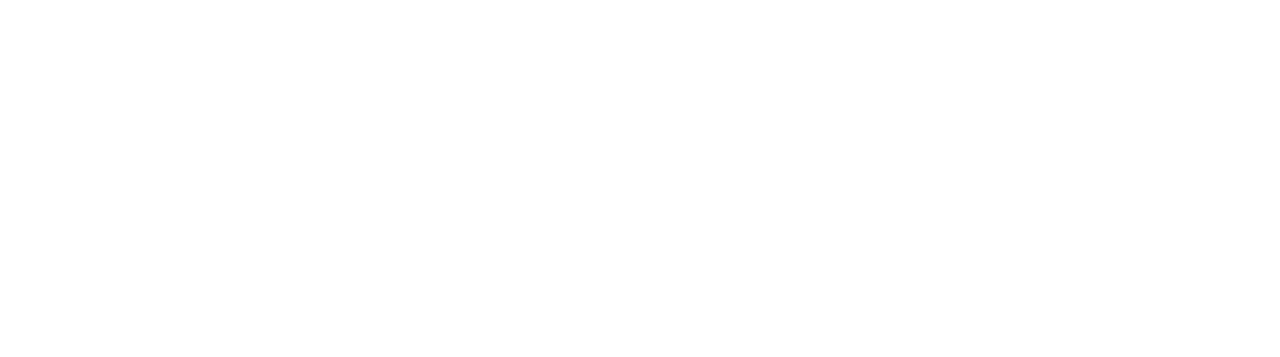
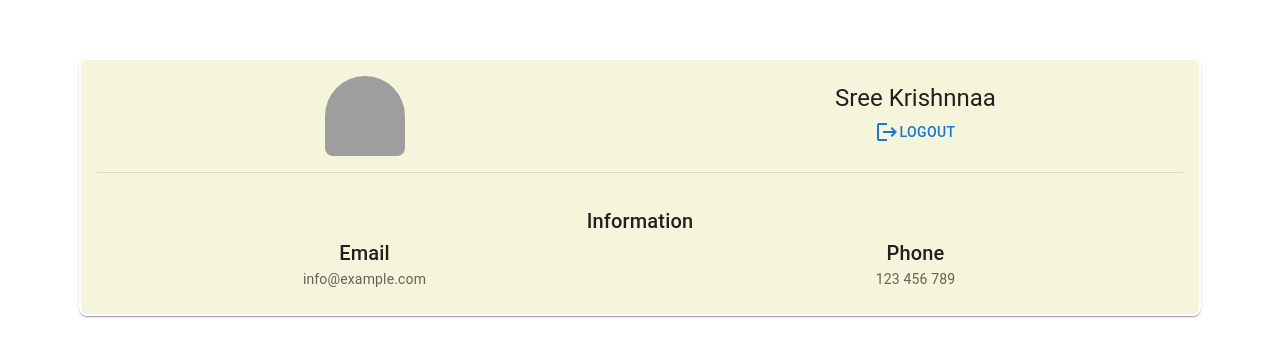
Before and after one commit to deepakkumaravelu/HoundVault, a React (Create React App) app: page /profile in a window 1280 px wide. Before the commit this address had no page. Shown: the part 213-570 px from the top of the page. Built offline with nearby package versions, Linux system fonts and the light colour scheme; grey boxes are pictures that could not be loaded.

Commit message:
Add files via upload

```diff
--- a/package.json
+++ b/package.json
@@ -11,6 +11,7 @@
     "@testing-library/jest-dom": "^5.17.0",
     "@testing-library/react": "^13.4.0",
     "@testing-library/user-event": "^13.5.0",
+    "axios": "^1.6.2",
     "react": "^18.2.0",
     "react-dom": "^18.2.0",
     "react-dropzone": "^14.2.3",
--- a/src/App.js
+++ b/src/App.js
@@ -9,6 +9,9 @@
 
 import About from './pages/About';
 import BasicAccordion from './pages/BasicAccordion';
+import MainPage from './pages/MainPage';
+import Extra from './pages/Extra';
+import PersonalProfile from './pages/PersonalProfile';
 
 
 
@@ -20,23 +23,21 @@
   return (
     <div className="App">
       <BrowserRouter>
-
-      <Routes>
+     <Routes>
 <Route index element={<Home/>}/>
 <Route path='/home' element={<Home/>}/>
 <Route path='/signup' element={<SignUp/>}/>
 <Route path='/signin' element={<SignIn/>}/>
 <Route path='/about' element={<About/>}/>
-
-
-      </Routes>
-
-    </BrowserRouter>
+<Route path='/main' element={<MainPage/>}/>
+<Route path='/profile' element={<PersonalProfile/>}/>
+ </Routes>
+ </BrowserRouter>
 
 
 
 
-    </div>
+   </div>
   );
 }
 
--- a/src/pages/About.js
+++ b/src/pages/About.js
@@ -142,13 +142,15 @@
 
         </div>
         <p>
+<h2>
+Welcome to Hound Vault !
+            We understand the challenges of managing
+            academic materials,<br></br> and we're here to simplify the process for you.
+            <br></br>
+</h2>
 
 
 
-            Welcome to Hound Vault !
-            We understand the challenges of managing
-            academic materials,<br></br> and we're here to simplify the process for you.
-            <br></br>
             <h3>Our Mission</h3>
 
             At Hound Vault, our mission is to provide students with a secure and user-friendly platform to store and organize <br></br>their study materials. We believe that a well-designed digital vault can make a significant difference in how students approach their academic journey.
--- /dev/null
+++ b/src/pages/Extra.js
@@ -0,0 +1,92 @@
+import React, { useState, useEffect } from 'react';
+import axios from 'axios';
+import Box from '@mui/material/Box';
+import AppBar from '@mui/material/AppBar';
+import Toolbar from '@mui/material/Toolbar';
+import Typography from '@mui/material/Typography';
+import Button from '@mui/material/Button';
+import TextField from '@mui/material/TextField';
+import IconButton from '@mui/material/IconButton';
+import CloudUploadIcon from '@mui/icons-material/CloudUpload';
+import SearchIcon from '@mui/icons-material/Search';
+
+function Extra()
+{
+  const [selectedFile, setSelectedFile] = useState(null);
+  const [fileList, setFileList] = useState([]);
+  const [searchTerm, setSearchTerm] = useState('');
+
+  const handleFileChange = (event) => {
+    setSelectedFile(event.target.files[0]);
+  };
+
+  const handleFileUpload = async () => {
+    if (selectedFile) {
+      const formData = new FormData();
+      formData.append('file', selectedFile);
+
+      try {
+        await axios.post('YOUR_UPLOAD_API_ENDPOINT', formData);
+        fetchFileList();
+      } catch (error) {
+        console.error('Error uploading file:', error);
+      }
+    }
+  };
+
+  const fetchFileList = async () => {
+    try {
+      const response = await axios.get('YOUR_FETCH_API_ENDPOINT');
+      setFileList(response.data);
+    } catch (error) {
+      console.error('Error fetching file list:', error);
+    }
+  };
+
+  const handleSearch = () => {
+    // Implement your search functionality here
+  };
+
+  useEffect(() => {
+    fetchFileList();
+  }, []);
+
+  return (
+    <Box sx={{ display: 'flex', flexDirection: 'column', alignItems: 'center', padding: '40px'}}>
+      <AppBar position="static" sx={{ marginBottom: '40px',borderRadius:"15px",height:"100px",padding:"15px",backgroundColor:"beige",color:"black" }}>
+        <Toolbar>
+          <Typography variant="h5" component="div" sx={{ flexGrow: 1, textAlign: 'left' }}>
+          Upload your files
+          </Typography>
+          <TextField sx={{backgroundColor:"white"}}
+            label="Search files..."
+            variant="outlined"
+            value={searchTerm}
+            onChange={(e) => setSearchTerm(e.target.value)}
+          />
+          <IconButton onClick={handleSearch} color="inherit">
+            <SearchIcon />
+          </IconButton>
+          <input
+            type="file"
+            accept=".pdf,.doc,.docx"
+            style={{ display: 'none' }}
+            id="file-upload"
+            onChange={handleFileChange}
+          />
+          <label htmlFor="file-upload">
+            <IconButton component="span" color="inherit">
+              <CloudUploadIcon />
+            </IconButton>
+          </label>
+          <Button color="inherit" onClick={handleFileUpload}>
+            Upload
+          </Button>
+        </Toolbar>
+      </AppBar>
+      {/* Your other components go here */}
+    </Box>
+  );
+};
+
+export default Extra;
--- /dev/null
+++ b/src/pages/MainPage.js
@@ -0,0 +1,41 @@
+import * as React from 'react';
+import AppBar from '@mui/material/AppBar';
+import Box from '@mui/material/Box';
+import Toolbar from '@mui/material/Toolbar';
+import Typography from '@mui/material/Typography';
+import Button from '@mui/material/Button';
+
+import Extra from './Extra';
+
+export default function MainPage() {
+    // create a new `Date` object
+const now = new Date();
+
+
+// get the current date and time as a string
+const currentTime = now.toLocaleTimeString();
+
+console.log(currentTime); // output: "7/20/2021, 2:28:15 PM" (will vary depending on your time zone)
+  return (
+    <div>
+  <Box sx={{ flexGrow: 1 }}>
+
+
+<AppBar position="static">
+  <Toolbar>
+
+    <Typography variant="h6" component="div" sx={{ flexGrow: 1,textAlign:"left" }}>
+    Welcome to  Hound Vault
+    </Typography>
+    <a style={{color:"white"}} href="/main" ><Button color="inherit">DashBoard</Button></a>
+    <a style={{color:"white"}} href="/profile" ><Button color="inherit">profile</Button></a>
+
+<Button color="inherit">{currentTime}</Button>
+  </Toolbar>
+</AppBar>
+</Box>
+<Extra/>
+    </div>
+
+  );
+}
--- /dev/null
+++ b/src/pages/PersonalProfile.js
@@ -0,0 +1,90 @@
+import React from 'react';
+import {
+  Container,
+  Grid,
+  Card,
+  CardContent,
+  Typography,
+  Divider,
+  Button,
+} from '@mui/material';
+import Avatar from '@mui/material/Avatar';
+import LogoutIcon from '@mui/icons-material/Logout';
+
+export default function PersonalProfile() {
+  return (
+    <Container
+      className="py-5"
+      style={{
+        backgroundColor: 'white',
+        display: 'flex',
+        flexDirection: 'column',
+        alignItems: 'center',
+        justifyContent: 'center',
+        height: '100vh',
+      }}
+    >
+      <Grid
+        container
+        justifyContent="center"
+        alignItems="center"
+        padding="15px"
+        sx={{ height: '100%' }}
+      >
+        <Card
+          sx={{
+            borderRadius: '.5rem',
+            border: 'solid 2px #fff',
+            width: '100%',
+            textAlign: 'center',
+            backgroundColor:'beige'
+
+          }}
+        >
+          <CardContent>
+            <Grid container spacing={2} alignItems="center" justifyContent="center">
+              <Grid item xs={12} md={6}>
+                <Avatar
+                  src="https://w7.pngwing.com/pngs/348/769/png-transparent-computer-icons-user-profile-material-design-profile-monochrome-black-account-thumbnail.png"
+                  sx={{
+                    width: 80,
+                    height: 80,
+                    margin: 'auto',
+                    borderBottomLeftRadius: '.5rem',
+                    borderBottomRightRadius: '.5rem',
+                  }}
+                />
+              </Grid>
+              <Grid item xs={12} md={6}>
+                <Typography variant="h5">Sree Krishnnaa</Typography>
+                <a href="/home">
+                  <Button>
+                    <LogoutIcon /> Logout
+                  </Button>
+                </a>
+              </Grid>
+            </Grid>
+
+            <Divider sx={{ mt: 2, mb: 4 }} />
+
+            <Typography variant="h6">Information</Typography>
+            <Grid container spacing={2}>
+              <Grid item xs={6} className="mb-3">
+                <Typography variant="h6">Email</Typography>
+                <Typography variant="body2" color="textSecondary">
+                  info@example.com
+                </Typography>
+              </Grid>
+              <Grid item xs={6} className="mb-3">
+                <Typography variant="h6">Phone</Typography>
+                <Typography variant="body2" color="textSecondary">
+                  123 456 789
+                </Typography>
+              </Grid>
+            </Grid>
+          </CardContent>
+        </Card>
+      </Grid>
+    </Container>
+  );
+}
--- a/src/pages/SignIn.js
+++ b/src/pages/SignIn.js
@@ -77,6 +77,7 @@
               control={<Checkbox value="remember" color="primary" />}
               label="Remember me"
             />
+            <a href="/main">
             <Button
               type="submit"
               fullWidth
@@ -85,6 +86,8 @@
             >
               Sign In
             </Button>
+            </a>
+
             <Grid container sx={{alignContent:'center'}}>
               <Grid item xs>
 
--- a/src/pages/SignUp.js
+++ b/src/pages/SignUp.js
@@ -97,6 +97,17 @@
                 />
               </Grid>
               <Grid item xs={12}>
+                <TextField
+                  required
+                  fullWidth
+                  name="phone"
+                  label="PhoneNumber"
+                  type="tel"
+                  id="phone"
+                  autoComplete="new-number"
+                />
+              </Grid>
+              <Grid item xs={12}>
                 <FormControlLabel
                   control={<Checkbox value="allowExtraEmails" color="primary" />}
                   label="I want to receive inspiration, marketing promotions and updates via email."
```
Also changed, not shown: src/pages/Home.js (line endings or trailing spaces), 1 other file (tests, documents, lock files or other folders).
